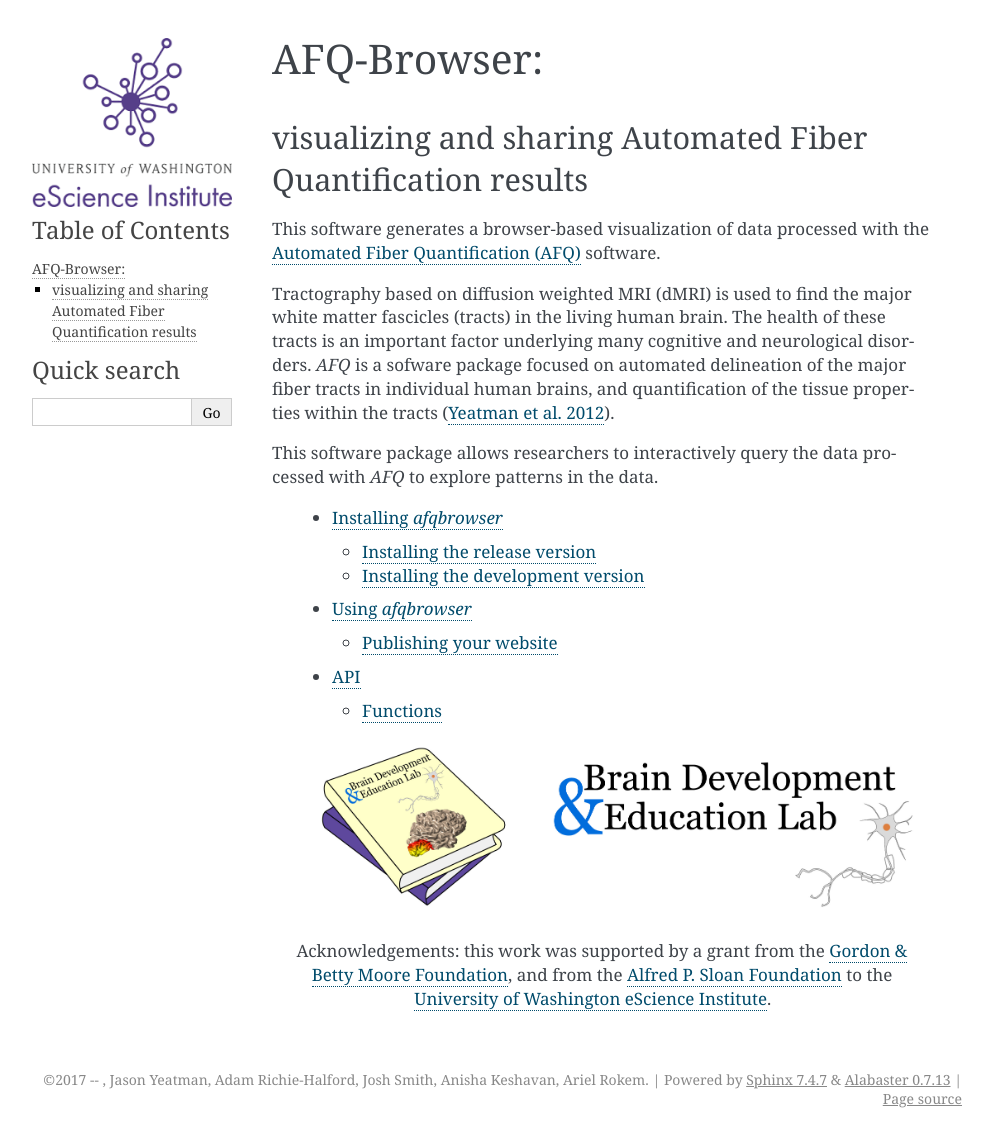
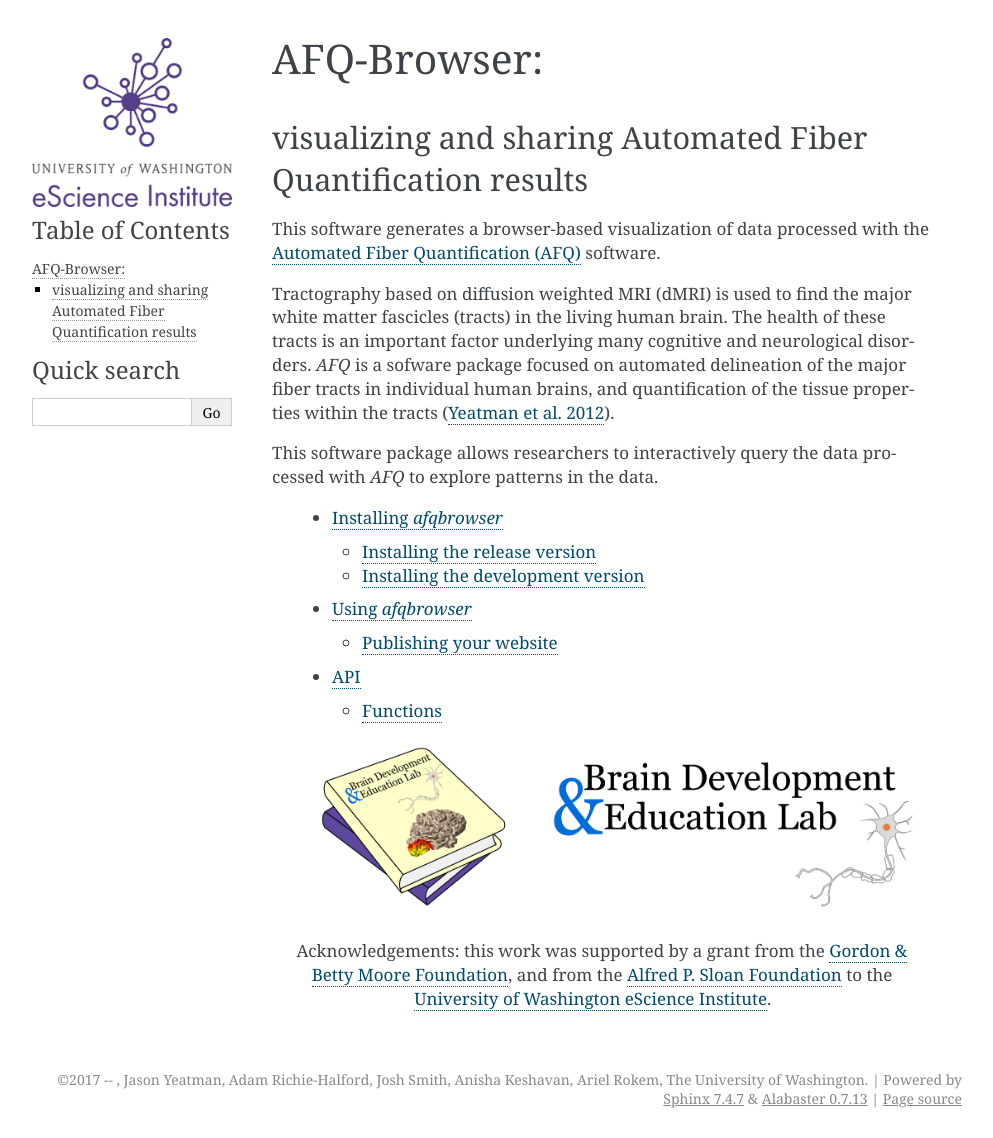
Before and after one commit to yeatmanlab/AFQ-Browser, a Sphinx documentation site: the page built from doc/index.rst, in a window 1280 px wide. Shown: the whole page, without its empty margins (148-1141 px from the left). Built offline with Sphinx 7.4.7, drawn with Linux system fonts in a browser that asks for light colours; pages that are not in the unit, such as notebooks, are missing from menus.

Commit message:
Add UW as well, because why not.

```diff
--- a/doc/conf.py
+++ b/doc/conf.py
@@ -18,7 +18,7 @@
 
 # General information about the project.
 project = 'afqbrowser'
-copyright = '2017 -- , Jason Yeatman, Adam Richie-Halford, Josh Smith, Anisha Keshavan, Ariel Rokem'
+copyright = '2017 -- , Jason Yeatman, Adam Richie-Halford, Josh Smith, Anisha Keshavan, Ariel Rokem, The University of Washington'
 
 currentdir = os.path.abspath(os.path.dirname(__file__))
 ver_file = os.path.join(currentdir, '..', project, 'version.py')
```
